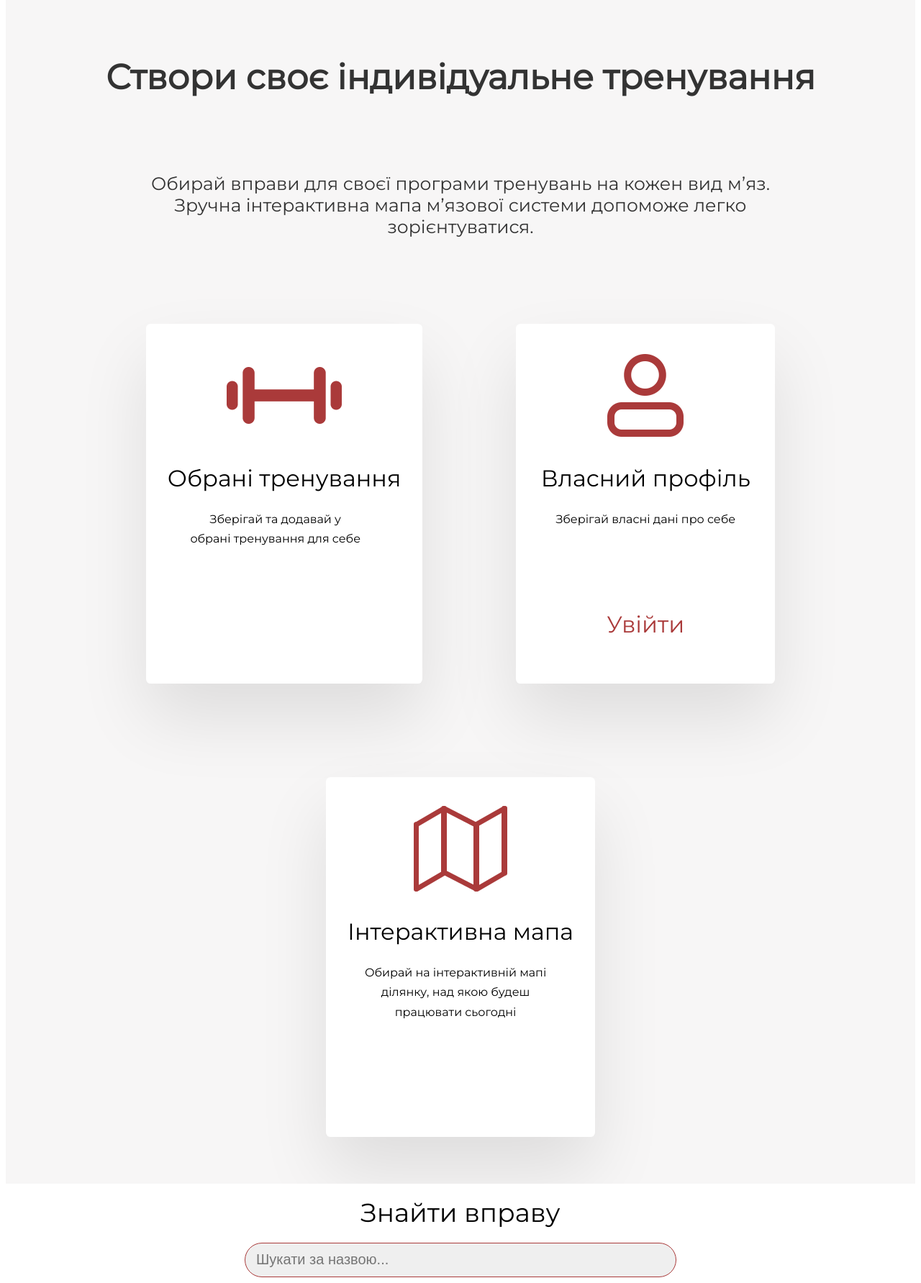
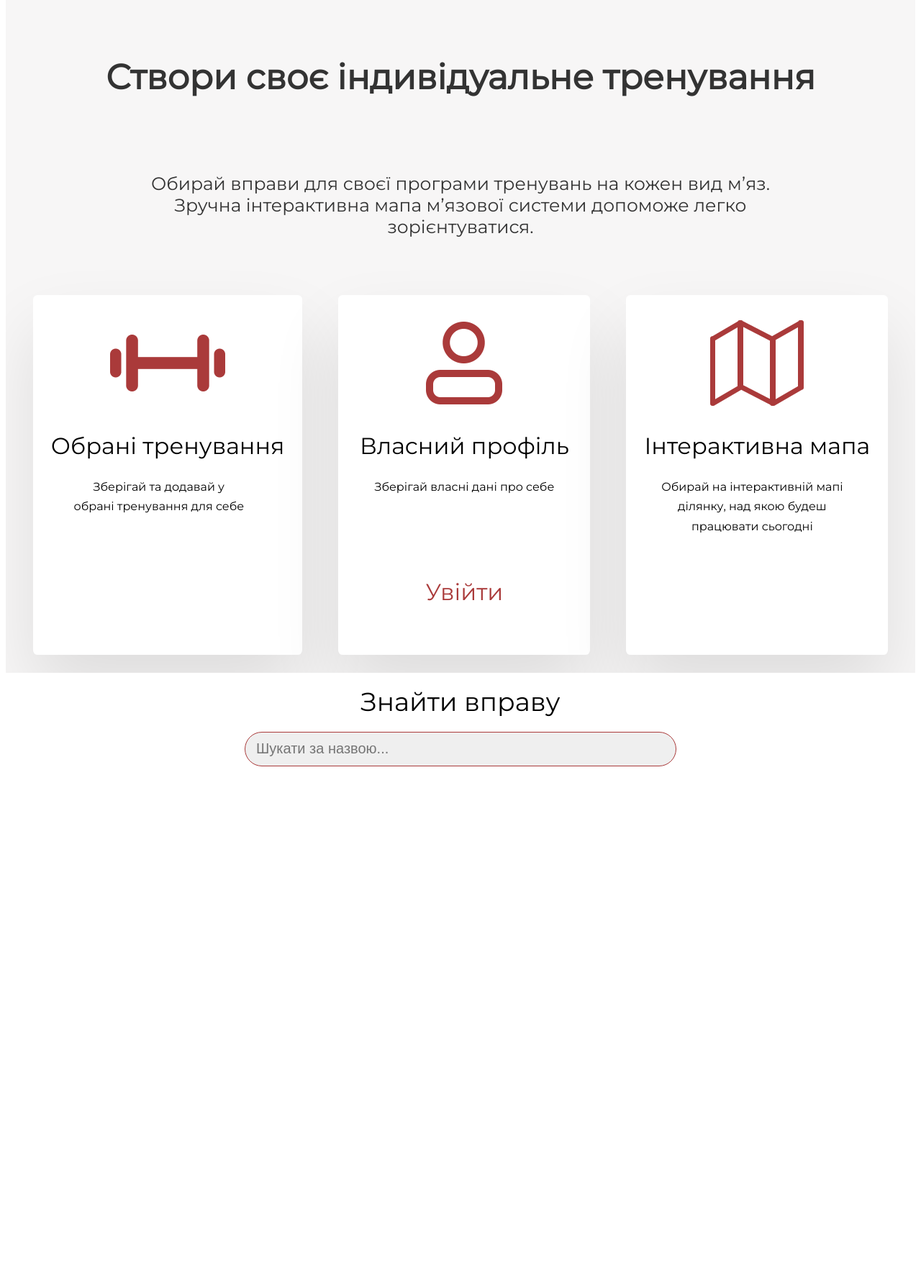
Before and after one commit to movchun567/Gym_Assistant, a Flask app: page / in a window 1280 px wide. Shown: the part 269-2052 px from the top of the page at 72% size. After the commit the page ends 1334 px from the top, so only its background shows below. Run offline with Flask 3, Linux system fonts and the light colour scheme; data that the repository does not hold is empty.

Commit message:
трохи вирівняла

```diff
--- a/app.py
+++ b/app.py
@@ -142,5 +142,12 @@ def inner_thigh():
     trainings = all_exercises.find()
     return render_template('exercises_extention.html', trainings=trainings, muscle = "Внутрішні м'язи ніг", user_saved=user_saved)
 
+@app.route('/mewing')
+def mewing():
+    user_saved = users_info.find_one({'_id': session['user']['_id']})['trainings_name']
+    trainings = all_exercises.find()
+    return render_template('exercises_extention.html', trainings=trainings, muscle = "Обличчя", user_saved=user_saved)
+
+
 if __name__ == '__main__':
     app.run(debug=True)
--- a/static/css/main_page.css
+++ b/static/css/main_page.css
@@ -505,8 +505,8 @@ a:active {
   cursor: pointer;
   transition: 0.5s;
   height: 500px;
-  margin: 65px;
-  padding: 30px;
+  margin: 25px;
+  padding: 25px;
 }
 
 
--- a/templates/main_page.html
+++ b/templates/main_page.html
@@ -552,7 +552,7 @@
                         l -1.88784,-32.26597
                         z">
                     </a>
-
+                    <!-- face  -->
                     <a id="map">
                         <path d="m 304.50417,72.304247
                         c -5.72623,5.22081 -11.7641,10.324753 -13.22134,17.146435 -1.66426,4.563246 -1.28077,8.30739 -0.20659,11.775258 -2.24204,2.20492 -5.85567,-2.905361 -6.61067,7.23043
```
